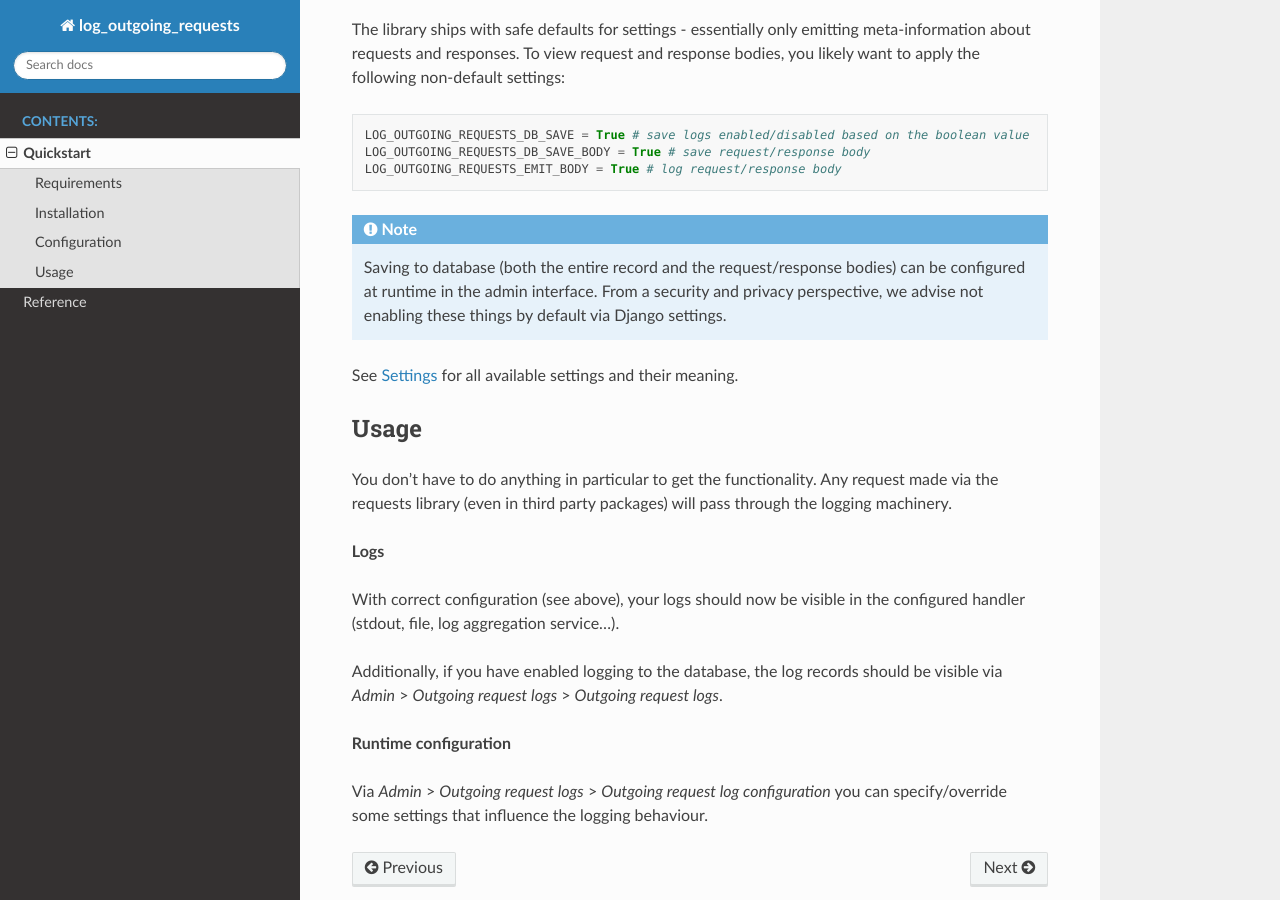
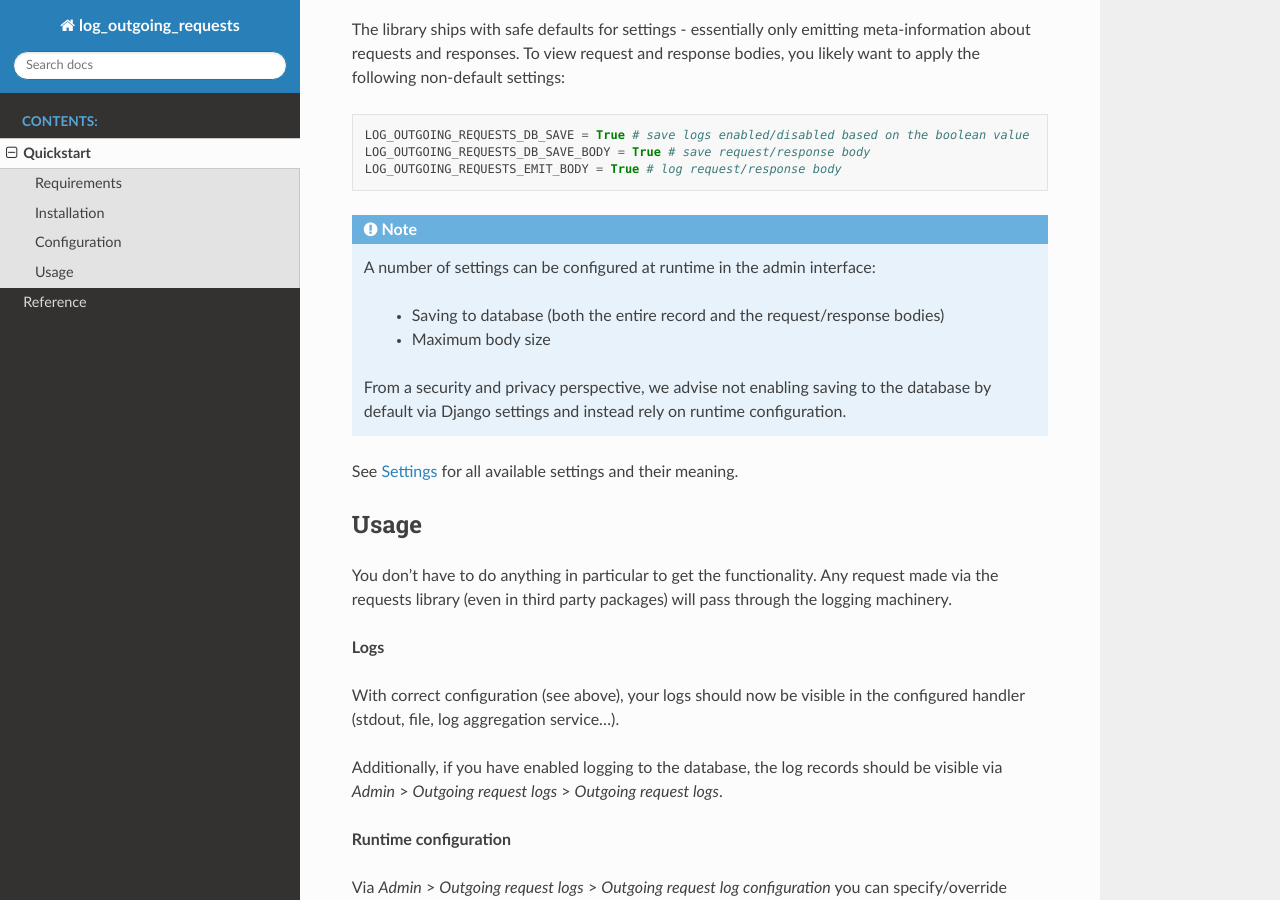
Before and after one commit to maykinmedia/django-log-outgoing-requests, a Sphinx documentation site: the page built from docs/quickstart.rst, in a window 1280 px wide and 900 px high, scrolled down 1323 px. Built offline with Sphinx 7.4.7 and the Read the Docs theme 2.0.0, drawn with Linux system fonts in a browser that asks for light colours; some of the changed text lies outside the part shown.

Commit message:
:ok_hand: [#6] -- PR feedback

```diff
--- a/docs/quickstart.rst
+++ b/docs/quickstart.rst
@@ -28,7 +28,7 @@ Configuration
 =============
 
 You must configure the ``LOGGING`` Django setting to integrate the formatter(s) and/or
-handler(s). Review the Django's `documentation`_ about this setting if there is no
+handler(s). Review the Django `documentation`_ about this setting if there is no
 configuration in place yet.
 
 The snippet below provides an example of configuring the custom formatter and enabling
@@ -81,9 +81,15 @@ you likely want to apply the following non-default settings:
     LOG_OUTGOING_REQUESTS_DB_SAVE_BODY = True # save request/response body
     LOG_OUTGOING_REQUESTS_EMIT_BODY = True # log request/response body
 
-.. note:: Saving to database (both the entire record and the request/response bodies)
-   can be configured at runtime in the admin interface. From a security and privacy
-   perspective, we advise not enabling these things by default via Django settings.
+.. note::
+
+    A number of settings can be configured at runtime in the admin interface:
+
+        * Saving to database (both the entire record and the request/response bodies)
+        * Maximum body size
+
+    From a security and privacy perspective, we advise not enabling saving to the
+    database by default via Django settings and instead rely on runtime configuration.
 
 See :ref:`reference_settings` for all available settings and their meaning.
 
```
Also changed, not shown: 1 other file.
